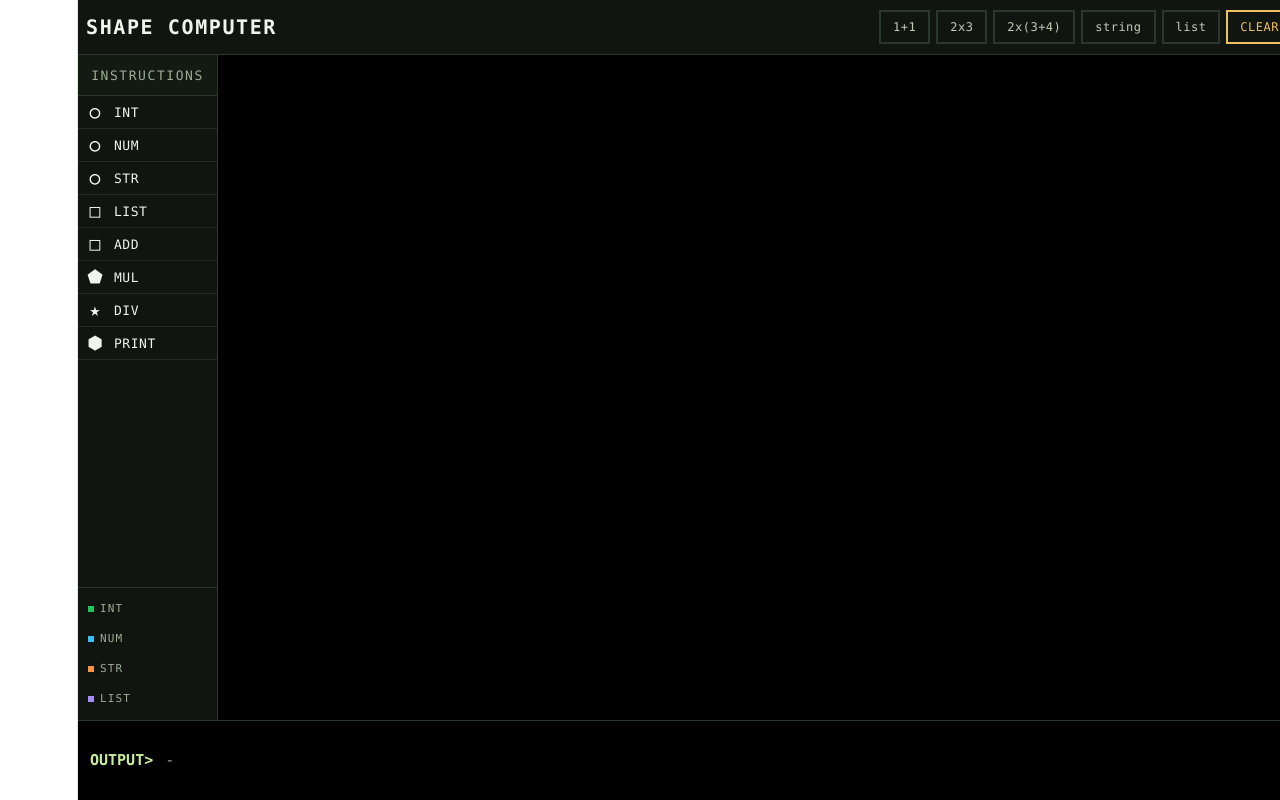
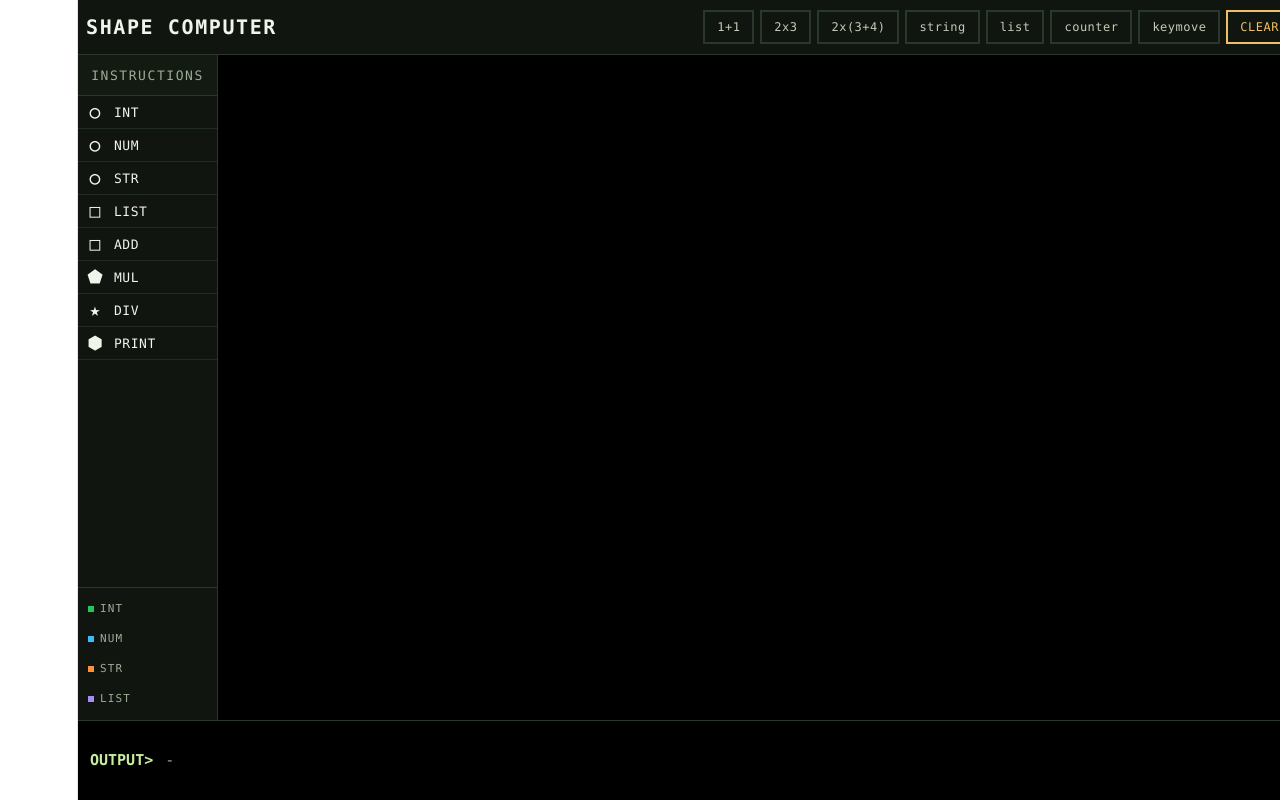
Before and after one commit to gochan562/Shape-Computer, a React (Vite) app: page / in a window 1280 px wide. Shown: the top 800 px of the page. Built offline with nearby package versions, Linux system fonts and the light colour scheme.

Commit message:
add 2 more new demos

```diff
--- a/src/shape-computer/demos.ts
+++ b/src/shape-computer/demos.ts
@@ -79,4 +79,54 @@ export const DEMOS: Demo[] = [
             conns: [{id: "c1", from:"l",to:"o"}],
         },
     },
+
+    //new ones!!! (same, boring but bettter)
+    // simple conter/ key detect / bounce / move
+    {
+        id: "counter", name: "counter", program: {
+            nodes: [
+                {id: "rx", kind: "read", name: "x", x:100, y:200},
+                {id: "one", kind : "value", x: 100, y: 320, value: {valueType:"int", value:1}},
+                {id: "add", kind: "value", x:280,y:260, op:"add"},
+                {id: "wx", kind: "write", name:"x", x:460, y:260},
+                {id: "rx2", kind: "read", name:"x", x:100, y:420},
+                {id: "dx", kind: "display", name: "x", x:280, y:420},
+
+            ],
+            conns: [
+                {id: "c1", from: "rx", to: "add", port:"A"},
+                {id: "c2", from:"one", to:"add", port:"B"},
+                {id: "c3", from: "add", to: "wx"},
+                {id: "c4", from: "rx2", to: "dx"},
+            ],
+        },
+    },
+
+    {
+        id: "keymove", name: "keymove", program:{
+            nodes:[
+                {id: "rx", kind: "read", name: "x", x:100, y:200},
+                {id: "kr", kind: "key", name: "RIGHT", x:100, y:320},
+                {id: "add", kind: "operator", x:280, y:260, op:"add"},
+                {id: "kl", kind: "key", name:"LEFT", x:280, y:380},
+                { id: "neg", kind: "value", x:280, y:460, value: {valueType: "int", value: -1}},
+                {id: "mlt", kind: "operator", x:460, y:420, op:"multiply"},
+                {id:"add2", kind: "operator", x:640, y:320, op: "add"},
+                { id: "wx", kind: "write", name: "x", x:820, y:320},
+                {id: "rx2",  kind: "read",name: "x", x: 640, y: 200 },
+                { id: "dx", kind: "display", name: "x", x:820, y:200}, // btw display is NOT output. output uses print.
+
+            ],
+            conns: [
+                {id: "c1", from: "rx", to: "add", port: "A"},
+                {id: "c2", from: "kr", to : "add", port: "B"},
+                {id: "c3", from: "kl", to:"mlt", port:"A"},
+                {id: "c4", from: "neg", to: "mlt", port:"B"},
+                {id: "c5", from: "add", to: "add2", port: "A"},
+                {id: "c6", from: "mlt", to: "add2", port: "B"},
+                {id: "c7", from: "add2", to: "wx"},
+                {id: "c8", from: "rx2", to: "dx"},
+            ]
+        },
+    },
 ];
```
